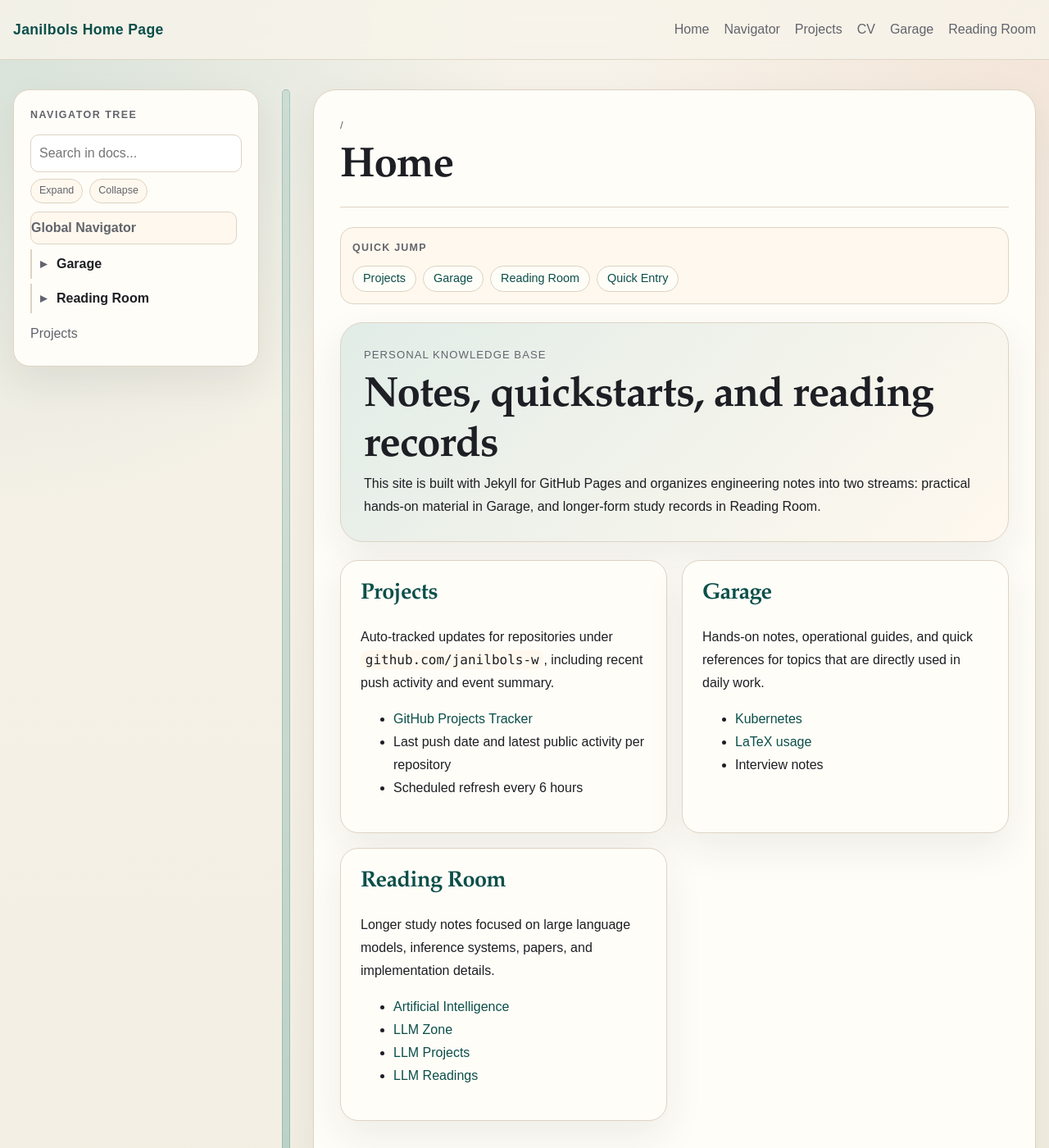
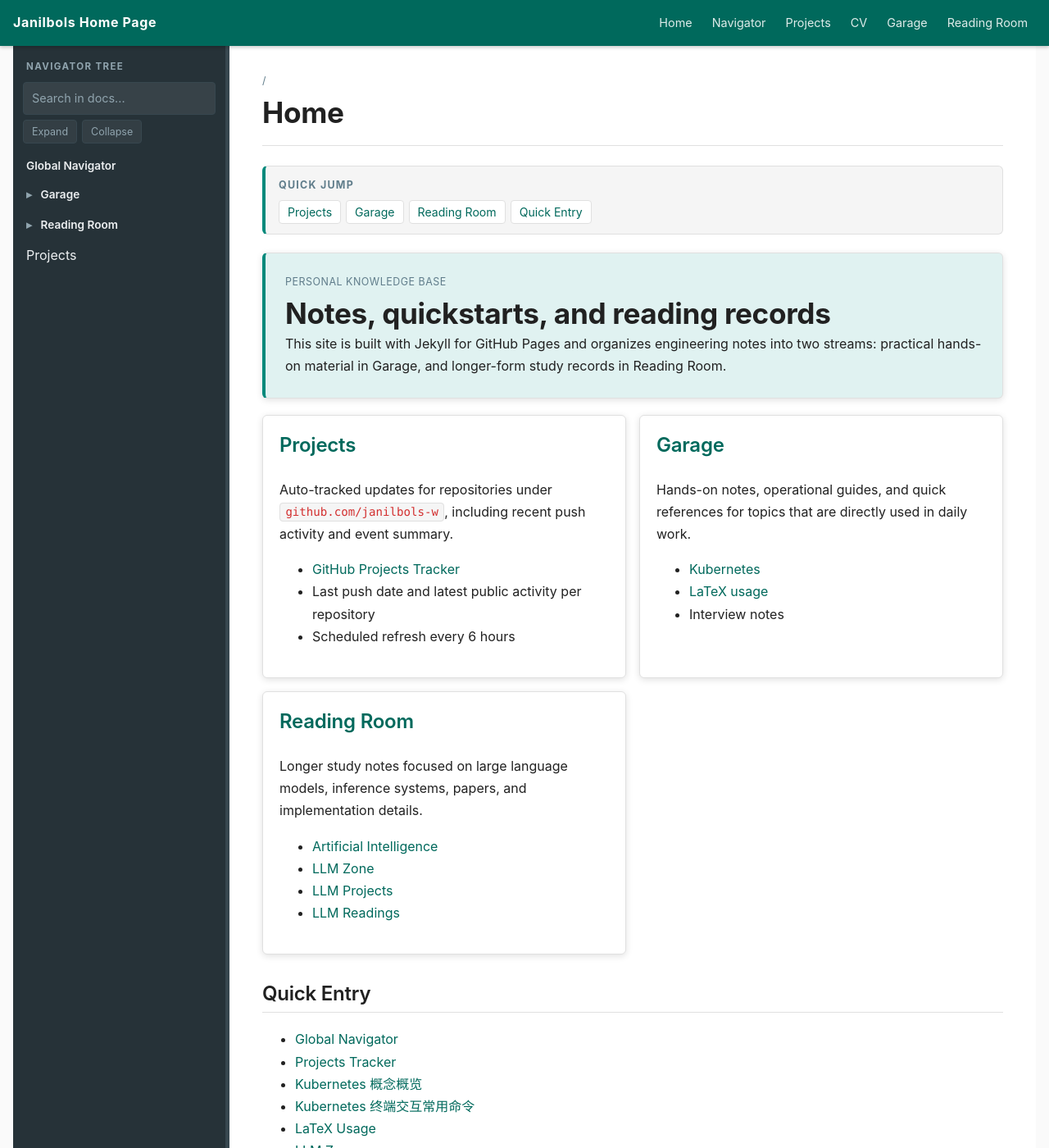
Before and after one commit to janilbols-w/janilbols-w.github.io, a Jekyll site: the page built from index.md, in a window 1280 px wide and 1400 px high. Shown: the whole window at 82% size. Built offline with Jekyll 4.4.1, drawn with Linux system fonts in a browser that asks for light colours; comment, search, counter and statistics services are not loaded.

Commit message:
update web style

```diff
--- a/assets/css/style.scss
+++ b/assets/css/style.scss
@@ -2,16 +2,30 @@
 ---
 
 :root {
-  --bg: #f5f1e8;
-  --paper: #fffdf8;
-  --paper-strong: #fff8ee;
-  --ink: #1d1f24;
-  --muted: #62646c;
-  --line: #ddd3c3;
-  --accent: #0f766e;
-  --accent-soft: #d9f3ef;
-  --accent-strong: #0b4f4a;
-  --shadow: 0 18px 48px rgba(38, 33, 24, 0.08);
+  /* Content area */
+  --bg: #ffffff;
+  --paper: #ffffff;
+  --paper-strong: #f5f5f5;
+  --ink: #212121;
+  --muted: #607d8b;
+  --line: #e0e0e0;
+  --accent: #00897b;
+  --accent-soft: #e0f2f1;
+  --accent-strong: #00695c;
+  --shadow: 0 2px 8px rgba(0, 0, 0, 0.12);
+
+  /* Sidebar (dark panel) */
+  --sidebar-bg: #263238;
+  --sidebar-fg: #eceff1;
+  --sidebar-muted: #90a4ae;
+  --sidebar-active-bg: #37474f;
+  --sidebar-active-fg: #80cbc4;
+  --sidebar-hover-bg: #2e3c43;
+  --sidebar-border: #37474f;
+
+  /* Header (dark bar) */
+  --header-bg: #00695c;
+  --header-fg: #ffffff;
 }
 
 * {
@@ -24,13 +38,11 @@ html {
 
 body {
   margin: 0;
-  font-family: "Avenir Next", "PingFang SC", "Hiragino Sans GB", "Microsoft YaHei", sans-serif;
+  font-family: -apple-system, BlinkMacSystemFont, "Segoe UI", Roboto, "PingFang SC",
+    "Hiragino Sans GB", "Microsoft YaHei", sans-serif;
   color: var(--ink);
-  background:
-    radial-gradient(circle at top left, rgba(15, 118, 110, 0.14), transparent 28%),
-    radial-gradient(circle at top right, rgba(214, 119, 80, 0.12), transparent 24%),
-    linear-gradient(180deg, #f7f3ea 0%, #f2ede1 100%);
-  line-height: 1.75;
+  background: #fafafa;
+  line-height: 1.7;
 }
 
 a {
@@ -40,20 +52,23 @@ a {
 
 a:hover {
   text-decoration: underline;
+  color: var(--accent);
 }
 
 .shell {
-  width: min(1500px, calc(100% - 32px));
+  width: min(1600px, 100%);
   margin: 0 auto;
+  padding: 0 16px;
 }
+
+/* ── Header ─────────────────────────────────────────────── */
 
 .site-header {
   position: sticky;
   top: 0;
-  z-index: 10;
-  backdrop-filter: blur(14px);
-  background: rgba(247, 243, 234, 0.84);
-  border-bottom: 1px solid rgba(221, 211, 195, 0.9);
+  z-index: 100;
+  background: var(--header-bg);
+  box-shadow: 0 2px 4px rgba(0, 0, 0, 0.2);
 }
 
 .site-header .shell,
@@ -65,37 +80,47 @@ a:hover {
 }
 
 .site-header .shell {
-  min-height: 72px;
+  min-height: 56px;
+  padding: 0 16px;
 }
 
 .site-brand {
-  font-size: 1.1rem;
+  font-size: 1rem;
   font-weight: 700;
-  letter-spacing: 0.02em;
+  letter-spacing: 0.04em;
+  color: var(--header-fg);
+}
+
+.site-brand:hover {
+  text-decoration: none;
+  color: rgba(255, 255, 255, 0.85);
 }
 
 .site-nav {
   display: flex;
-  gap: 18px;
+  gap: 4px;
   flex-wrap: wrap;
 }
 
-.site-nav a,
-.page-sidebar a {
-  color: var(--muted);
+.site-nav a {
+  color: rgba(255, 255, 255, 0.87);
+  padding: 6px 10px;
+  border-radius: 4px;
+  font-size: 0.9rem;
 }
 
-.site-nav a:hover,
-.page-sidebar a:hover {
-  color: var(--accent-strong);
+.site-nav a:hover {
+  color: #ffffff;
+  background: rgba(255, 255, 255, 0.12);
   text-decoration: none;
 }
 
+/* ── Main layout ─────────────────────────────────────────── */
+
 .page-shell {
   display: grid;
-  grid-template-columns: clamp(300px, var(--sidebar-width, 34vw), 560px) 10px minmax(0, 1fr);
-  gap: 28px;
-  padding: 36px 0 56px;
+  grid-template-columns: clamp(260px, var(--sidebar-width, 280px), 480px) 4px minmax(0, 1fr);
+  min-height: calc(100vh - 56px);
   transition: grid-template-columns 120ms ease;
 }
 
@@ -107,41 +132,33 @@ a:hover {
   transition: none;
 }
 
-.page-sidebar,
-.page-content,
-.hero-card,
-.section-card {
-  background: var(--paper);
-  border: 1px solid var(--line);
-  box-shadow: var(--shadow);
-}
+/* ── Sidebar ─────────────────────────────────────────────── */
 
 .page-sidebar {
   position: sticky;
-  top: 96px;
+  top: 56px;
   align-self: start;
-  padding: 20px;
-  border-radius: 20px;
-  max-height: calc(100vh - 112px);
+  padding: 16px 0;
+  height: calc(100vh - 56px);
   overflow: hidden;
+  background: var(--sidebar-bg);
+  border-right: 1px solid var(--sidebar-border);
 }
 
 .sidebar-resizer {
-  width: 10px;
-  border-radius: 999px;
+  width: 4px;
   align-self: stretch;
   cursor: col-resize;
-  background: linear-gradient(180deg, rgba(15, 118, 110, 0.12), rgba(15, 118, 110, 0.26));
-  border: 1px solid rgba(15, 118, 110, 0.22);
+  background: var(--sidebar-border);
   transition: background 120ms ease;
 }
 
 .sidebar-resizer:hover {
-  background: linear-gradient(180deg, rgba(15, 118, 110, 0.2), rgba(15, 118, 110, 0.35));
+  background: var(--accent);
 }
 
 .sidebar-resizer:focus-visible {
-  outline: 2px solid rgba(15, 118, 110, 0.6);
+  outline: 2px solid var(--accent);
   outline-offset: 2px;
 }
 
@@ -151,59 +168,74 @@ body.is-resizing {
 }
 
 .sidebar-label {
-  margin: 0 0 12px;
-  font-size: 0.78rem;
+  margin: 0 0 8px;
+  padding: 0 16px;
+  font-size: 0.72rem;
   font-weight: 700;
   letter-spacing: 0.12em;
   text-transform: uppercase;
-  color: var(--muted);
+  color: var(--sidebar-muted);
 }
 
 .page-sidebar a {
   display: block;
-  padding: 8px 0;
+  padding: 6px 16px;
   line-height: 1.4;
+  color: var(--sidebar-fg);
+}
+
+.page-sidebar a:hover {
+  color: var(--sidebar-active-fg);
+  text-decoration: none;
+  background: var(--sidebar-hover-bg);
 }
 
 .sidebar-tree {
   display: flex;
   flex-direction: column;
-  gap: 6px;
-  max-height: calc(100vh - 230px);
+  gap: 2px;
+  height: calc(100vh - 160px);
   overflow: auto;
-  padding-right: 6px;
-  min-width: max-content;
+  padding: 4px 0;
 }
 
 .sidebar-toolbar {
-  margin-bottom: 10px;
+  margin: 0 0 8px;
+  padding: 0 12px;
 }
 
 .sidebar-search {
   width: 100%;
-  border: 1px solid var(--line);
-  border-radius: 10px;
-  padding: 8px 10px;
+  border: 1px solid var(--sidebar-border);
+  border-radius: 4px;
+  padding: 7px 10px;
   font: inherit;
-  background: #fff;
-  margin-bottom: 8px;
+  font-size: 0.9rem;
+  background: rgba(255, 255, 255, 0.08);
+  color: var(--sidebar-fg);
+  margin-bottom: 6px;
+}
+
+.sidebar-search::placeholder {
+  color: var(--sidebar-muted);
 }
 
 .sidebar-search:focus {
-  outline: 2px solid rgba(15, 118, 110, 0.2);
+  outline: none;
   border-color: var(--accent);
+  background: rgba(255, 255, 255, 0.12);
 }
 
 .sidebar-actions {
   display: flex;
-  gap: 8px;
+  gap: 6px;
 }
 
 .sidebar-actions button {
-  border: 1px solid var(--line);
-  border-radius: 999px;
-  background: var(--paper-strong);
-  color: var(--muted);
+  border: 1px solid var(--sidebar-border);
+  border-radius: 4px;
+  background: rgba(255, 255, 255, 0.06);
+  color: var(--sidebar-muted);
   padding: 3px 10px;
   font: inherit;
   font-size: 0.78rem;
@@ -212,22 +244,27 @@ body.is-resizing {
 
 .sidebar-actions button:hover {
   border-color: var(--accent);
-  color: var(--accent-strong);
+  color: var(--sidebar-active-fg);
+  background: rgba(255, 255, 255, 0.1);
 }
 
 .tree-root {
-  font-weight: 700;
-  border: 1px solid var(--line);
-  border-radius: 10px;
-  padding: 8px 10px;
-  background: var(--paper-strong);
+  font-size: 0.85rem;
+  font-weight: 600;
+  padding: 7px 16px;
+  color: var(--sidebar-active-fg);
   white-space: nowrap;
+  display: block;
+}
+
+.tree-root:hover {
+  background: var(--sidebar-hover-bg);
+  text-decoration: none;
 }
 
 .tree-group {
   margin: 0;
-  padding: 0 0 0 10px;
-  border-left: 2px solid var(--line);
+  padding: 0;
 }
 
 .tree-group > summary {
@@ -236,9 +273,10 @@ body.is-resizing {
   align-items: center;
   gap: 4px;
   cursor: pointer;
-  padding: 4px 0;
+  padding: 6px 16px;
+  font-size: 0.85rem;
   font-weight: 600;
-  color: var(--ink);
+  color: var(--sidebar-fg);
   white-space: nowrap;
 }
 
@@ -246,12 +284,17 @@ body.is-resizing {
   display: none;
 }
 
+.tree-group > summary:hover {
+  background: var(--sidebar-hover-bg);
+  color: var(--sidebar-active-fg);
+}
+
 .tree-group > summary::before {
   content: "▸";
   display: inline-block;
   flex: 0 0 auto;
   width: 1em;
-  color: var(--muted);
+  color: var(--sidebar-muted);
   transform-origin: 0.3em 50%;
   transition: transform 120ms ease;
 }
@@ -261,37 +304,56 @@ body.is-resizing {
 }
 
 .tree-group-sub {
-  margin-top: 2px;
+  margin-top: 0;
+}
+
+.tree-group-sub > summary {
+  padding-left: 28px;
+  font-weight: 500;
+  font-size: 0.83rem;
+  color: var(--sidebar-muted);
 }
 
 .tree-children {
-  margin: 2px 0 6px 4px;
+  margin: 0;
+  padding: 0;
 }
 
 .tree-children a {
-  border-radius: 8px;
-  padding: 5px 8px;
-  color: var(--muted);
+  padding: 5px 16px 5px 40px;
+  font-size: 0.83rem;
+  color: var(--sidebar-muted);
   white-space: nowrap;
+  border-left: 2px solid transparent;
 }
 
-.tree-children a:hover,
-.tree-root:hover {
+.tree-group > .tree-children > .tree-group > summary {
+  padding-left: 36px;
+}
+
+.tree-group > .tree-children > .tree-group > .tree-children a {
+  padding-left: 52px;
+}
+
+.tree-children a:hover {
   text-decoration: none;
-  background: var(--accent-soft);
-  color: var(--accent-strong);
+  background: var(--sidebar-hover-bg);
+  color: var(--sidebar-fg);
 }
 
 .sidebar-tree a.is-current {
-  color: var(--accent-strong);
-  background: var(--accent-soft);
-  font-weight: 700;
+  color: var(--sidebar-active-fg);
+  background: var(--sidebar-active-bg);
+  border-left-color: var(--accent);
+  font-weight: 600;
 }
+
+/* ── Content area ────────────────────────────────────────── */
 
 .page-content {
   min-width: 0;
-  padding: 32px;
-  border-radius: 28px;
+  padding: 32px 40px 56px;
+  background: var(--paper);
 }
 
 .page-shell.is-full .page-content {
@@ -299,22 +361,30 @@ body.is-resizing {
   margin: 0 auto;
 }
 
+.hero-card,
+.section-card {
+  background: var(--paper);
+  border: 1px solid var(--line);
+  box-shadow: var(--shadow);
+}
+
 .page-heading {
   margin-bottom: 24px;
-  padding-bottom: 18px;
+  padding-bottom: 16px;
   border-bottom: 1px solid var(--line);
 }
 
 .quick-nav {
   margin: 0 0 22px;
-  padding: 14px;
+  padding: 12px 16px;
   border: 1px solid var(--line);
-  border-radius: 16px;
+  border-radius: 6px;
   background: var(--paper-strong);
+  border-left: 4px solid var(--accent);
 }
 
 .quick-nav-label {
-  margin: 0 0 10px;
+  margin: 0 0 8px;
   font-size: 0.78rem;
   font-weight: 700;
   letter-spacing: 0.1em;
@@ -325,18 +395,18 @@ body.is-resizing {
 .quick-nav-list {
   display: flex;
   flex-wrap: wrap;
-  gap: 8px;
+  gap: 6px;
 }
 
 .quick-nav-tag {
   display: inline-flex;
   align-items: center;
   border: 1px solid var(--line);
-  border-radius: 999px;
-  padding: 5px 12px;
+  border-radius: 4px;
+  padding: 4px 10px;
   background: var(--paper);
   color: var(--accent-strong);
-  font-size: 0.9rem;
+  font-size: 0.88rem;
   line-height: 1.35;
 }
 
@@ -349,55 +419,62 @@ body.is-resizing {
 .quick-nav-tag:hover {
   text-decoration: none;
   border-color: var(--accent);
+  background: var(--accent-soft);
   color: var(--accent-strong);
 }
 
 .page-kicker {
-  margin: 0 0 8px;
-  font-size: 0.82rem;
-  letter-spacing: 0.08em;
+  margin: 0 0 6px;
+  font-size: 0.78rem;
+  letter-spacing: 0.04em;
   text-transform: uppercase;
   color: var(--muted);
 }
 
 .page-created {
-  margin: 10px 0 0;
+  margin: 8px 0 0;
   display: flex;
   flex-wrap: wrap;
-  gap: 8px 16px;
+  gap: 6px 14px;
   color: var(--muted);
-  font-size: 0.92rem;
+  font-size: 0.88rem;
   font-variant-numeric: tabular-nums;
 }
 
 .page-created span {
   display: inline-flex;
   align-items: center;
-  gap: 6px;
+  gap: 4px;
 }
 
 h1,
 h2,
 h3,
 h4 {
-  font-family: "Iowan Old Style", "Palatino Linotype", Georgia, serif;
-  line-height: 1.2;
-  letter-spacing: -0.02em;
+  font-family: -apple-system, BlinkMacSystemFont, "Segoe UI", Roboto, sans-serif;
+  line-height: 1.3;
+  letter-spacing: -0.01em;
+  color: var(--ink);
 }
 
 h1 {
   margin: 0;
-  font-size: clamp(2rem, 4vw, 3.2rem);
+  font-size: clamp(1.6rem, 3vw, 2.2rem);
+  font-weight: 700;
 }
 
 h2 {
-  margin-top: 2.2rem;
-  font-size: 1.7rem;
+  margin-top: 2rem;
+  font-size: 1.5rem;
+  font-weight: 600;
+  padding-bottom: 6px;
+  border-bottom: 1px solid var(--line);
 }
 
 h3 {
-  margin-top: 1.5rem;
-  font-size: 1.2rem;
+  margin-top: 1.4rem;
+  font-size: 1.15rem;
+  font-weight: 600;
 }
 
 p,
@@ -411,33 +488,43 @@ blockquote {
 code,
 pre,
 kbd {
-  font-family: "SFMono-Regular", Menlo, Monaco, Consolas, monospace;
+  font-family: "SFMono-Regular", "JetBrains Mono", Menlo, Monaco, Consolas, monospace;
 }
 
 pre {
   overflow-x: auto;
-  padding: 16px;
-  border-radius: 18px;
-  background: #1e242b;
-  color: #f8fafc;
+  padding: 16px 20px;
+  border-radius: 6px;
+  background: #263238;
+  color: #eceff1;
+  font-size: 0.9rem;
+  line-height: 1.6;
+  border: 1px solid #37474f;
 }
 
 code {
-  padding: 0.12rem 0.36rem;
-  border-radius: 8px;
-  background: var(--paper-strong);
+  padding: 0.15rem 0.4rem;
+  border-radius: 4px;
+  background: #f5f5f5;
+  color: #d32f2f;
+  font-size: 0.88em;
+  border: 1px solid #e0e0e0;
 }
 
 pre code {
   padding: 0;
   background: transparent;
+  color: inherit;
+  border: none;
+  font-size: inherit;
 }
 
 blockquote {
-  padding: 12px 18px;
+  padding: 12px 16px;
   border-left: 4px solid var(--accent);
   background: var(--accent-soft);
-  border-radius: 0 14px 14px 0;
+  border-radius: 0 4px 4px 0;
+  color: #004d40;
 }
 
 table {
@@ -447,21 +534,28 @@ table {
 
 th,
 td {
-  padding: 12px 14px;
+  padding: 10px 14px;
   border: 1px solid var(--line);
   text-align: left;
+  font-size: 0.9rem;
 }
 
 th {
   background: var(--paper-strong);
+  font-weight: 600;
 }
 
+tr:nth-child(even) td {
+  background: #fafafa;
+}
+
+/* ── Hero / section cards ────────────────────────────────── */
+
 .hero-card {
-  padding: 28px;
-  border-radius: 28px;
-  background:
-    linear-gradient(135deg, rgba(15, 118, 110, 0.12), rgba(255, 248, 238, 0.94)),
-    var(--paper);
+  padding: 24px;
+  border-radius: 6px;
+  border-left: 4px solid var(--accent);
+  background: var(--accent-soft);
 }
 
 .hero-card p:last-child,
@@ -472,19 +566,23 @@ th {
 .section-grid {
   display: grid;
   grid-template-columns: repeat(2, minmax(0, 1fr));
-  gap: 18px;
-  margin-top: 22px;
+  gap: 16px;
+  margin-top: 20px;
 }
 
 .section-card {
-  padding: 24px;
-  border-radius: 22px;
+  padding: 20px;
+  border-radius: 6px;
+  border: 1px solid var(--line);
 }
 
 .section-card h2,
 .section-card h3 {
   margin-top: 0;
+  border-bottom: none;
 }
+
+/* ── Navigator page ──────────────────────────────────────── */
 
 .nav-hero h2 {
   margin-top: 0;
@@ -501,14 +599,14 @@ th {
 .nav-search {
   width: 100%;
   border: 1px solid var(--line);
-  border-radius: 12px;
-  padding: 10px 12px;
+  border-radius: 4px;
+  padding: 9px 12px;
   font: inherit;
   background: #fff;
 }
 
 .nav-search:focus {
-  outline: 2px solid rgba(15, 118, 110, 0.2);
+  outline: 2px solid var(--accent-soft);
   border-color: var(--accent);
 }
 
@@ -525,10 +623,11 @@ th {
 .nav-link-card {
   display: block;
   border: 1px solid var(--line);
-  border-radius: 12px;
-  padding: 10px 12px;
+  border-radius: 6px;
+  padding: 10px 14px;
   background: var(--paper);
   color: var(--ink);
+  font-size: 0.9rem;
 }
 
 .nav-link-card:hover {
@@ -542,17 +641,21 @@ th {
   color: var(--muted);
 }
 
+/* ── Footer ──────────────────────────────────────────────── */
+
 .site-footer {
-  border-top: 1px solid rgba(221, 211, 195, 0.9);
-  padding: 24px 0 44px;
+  border-top: 1px solid var(--line);
+  padding: 20px 0 32px;
+  background: #fafafa;
   color: var(--muted);
+  font-size: 0.88rem;
 }
 
 .footer-meta {
   display: flex;
   flex-direction: column;
   align-items: flex-end;
-  gap: 6px;
+  gap: 4px;
 }
 
 .footer-inner p {
@@ -563,18 +666,18 @@ th {
   display: flex;
   flex-wrap: wrap;
   justify-content: flex-end;
-  gap: 10px 16px;
-  font-size: 0.92rem;
+  gap: 8px 14px;
+  font-size: 0.88rem;
 }
 
 .visitor-stats span {
   display: inline-flex;
   align-items: baseline;
-  gap: 6px;
-  padding: 4px 10px;
+  gap: 4px;
+  padding: 3px 8px;
   border: 1px solid var(--line);
-  border-radius: 999px;
-  background: var(--paper-strong);
+  border-radius: 4px;
+  background: var(--paper);
 }
 
 .visitor-stats strong {
@@ -582,11 +685,13 @@ th {
   font-variant-numeric: tabular-nums;
 }
 
+/* ── Mermaid / drawio ────────────────────────────────────── */
+
 .mermaid {
   overflow-x: auto;
   padding: 16px;
   border: 1px solid var(--line);
-  border-radius: 22px;
+  border-radius: 6px;
   background: var(--paper-strong);
   margin-bottom: 1rem;
 }
@@ -594,7 +699,7 @@ th {
 .drawio-embed {
   margin: 12px 0 18px;
   border: 1px solid var(--line);
-  border-radius: 16px;
+  border-radius: 6px;
   overflow: hidden;
   background: var(--paper-strong);
 }
@@ -609,40 +714,41 @@ th {
 
 .drawio-meta {
   margin: 0;
-  padding: 10px 14px;
+  padding: 8px 14px;
   border-top: 1px solid var(--line);
-  font-size: 0.9rem;
+  font-size: 0.88rem;
   color: var(--muted);
 }
+
+/* ── CV page ─────────────────────────────────────────────── */
 
 .cv-page {
   display: flex;
   flex-direction: column;
-  gap: 22px;
+  gap: 20px;
 }
 
 .cv-hero {
-  padding: 28px;
+  padding: 24px;
   border: 1px solid var(--line);
-  border-radius: 24px;
-  background:
-    linear-gradient(135deg, rgba(15, 118, 110, 0.16), rgba(255, 248, 238, 0.94)),
-    var(--paper);
+  border-radius: 6px;
+  border-left: 4px solid var(--accent);
+  background: var(--accent-soft);
 }
 
 .cv-hero h1 {
-  margin-bottom: 8px;
+  margin-bottom: 6px;
 }
 
 .cv-role {
-  margin-bottom: 10px;
-  font-size: 1.15rem;
+  margin-bottom: 8px;
+  font-size: 1.1rem;
   color: var(--accent-strong);
-  font-weight: 700;
+  font-weight: 600;
 }
 
 .cv-summary {
-  margin-bottom: 16px;
+  margin-bottom: 14px;
   color: var(--ink);
 }
 
@@ -650,36 +756,38 @@ th {
 .cv-tags {
   display: flex;
   flex-wrap: wrap;
-  gap: 10px;
+  gap: 8px;
 }
 
 .cv-meta span,
 .cv-tags span {
   display: inline-flex;
   align-items: center;
-  min-height: 34px;
-  padding: 6px 12px;
+  min-height: 32px;
+  padding: 4px 12px;
   border: 1px solid var(--line);
-  border-radius: 999px;
-  background: rgba(255, 253, 248, 0.82);
+  border-radius: 4px;
+  background: var(--paper);
+  font-size: 0.88rem;
 }
 
 .cv-grid {
   display: grid;
   grid-template-columns: 1.2fr 0.8fr;
-  gap: 18px;
+  gap: 16px;
 }
 
 .cv-card {
-  padding: 22px;
+  padding: 20px;
   border: 1px solid var(--line);
-  border-radius: 22px;
-  background: var(--paper-strong);
+  border-radius: 6px;
+  background: var(--paper);
 }
 
 .cv-card h2,
 .cv-card h3 {
   margin-top: 0;
+  border-bottom: none;
 }
 
 .cv-list {
@@ -687,11 +795,11 @@ th {
 }
 
 .cv-list li + li {
-  margin-top: 10px;
+  margin-top: 8px;
 }
 
 .cv-project {
-  padding: 16px 0;
+  padding: 14px 0;
   border-top: 1px solid var(--line);
 }
 
@@ -703,9 +811,9 @@ th {
 .cv-project summary {
   list-style: none;
   cursor: pointer;
-  font-family: "Iowan Old Style", "Palatino Linotype", Georgia, serif;
-  font-size: 1.1rem;
-  font-weight: 700;
+  font-family: -apple-system, BlinkMacSystemFont, "Segoe UI", Roboto, sans-serif;
+  font-size: 1.05rem;
+  font-weight: 600;
   color: var(--ink);
   display: flex;
   align-items: center;
@@ -721,13 +829,13 @@ th {
   display: inline-flex;
   align-items: center;
   justify-content: center;
-  width: 22px;
-  height: 22px;
+  width: 20px;
+  height: 20px;
   border: 1px solid var(--line);
-  border-radius: 999px;
+  border-radius: 4px;
   background: var(--paper);
   color: var(--accent-strong);
-  font-family: "Avenir Next", "PingFang SC", "Hiragino Sans GB", "Microsoft YaHei", sans-serif;
+  font-family: -apple-system, BlinkMacSystemFont, "Segoe UI", Roboto, sans-serif;
   font-size: 0.95rem;
   line-height: 1;
   flex: 0 0 auto;
@@ -812,7 +920,14 @@ img {
 
   .page-sidebar {
     position: static;
-    max-height: none;
+    height: auto;
+    border-right: none;
+    border-bottom: 1px solid var(--sidebar-border);
+  }
+
+  .sidebar-tree {
+    height: auto;
+    max-height: 360px;
   }
 
   .footer-inner,
@@ -822,10 +937,6 @@ img {
 
   .visitor-stats {
     justify-content: flex-start;
-  }
-
-  .sidebar-tree {
-    max-height: 360px;
   }
 
   .section-grid {
@@ -855,12 +966,15 @@ img {
   .footer-inner {
     flex-direction: column;
     align-items: flex-start;
-    padding: 14px 0;
+    padding: 12px 0;
   }
 
-  .page-content,
+  .page-content {
+    padding: 20px 16px 40px;
+  }
+
   .hero-card,
   .section-card {
-    padding: 22px;
+    padding: 16px;
   }
 }
```
Also changed, not shown: _layouts/default.html (+5 -5 lines).
